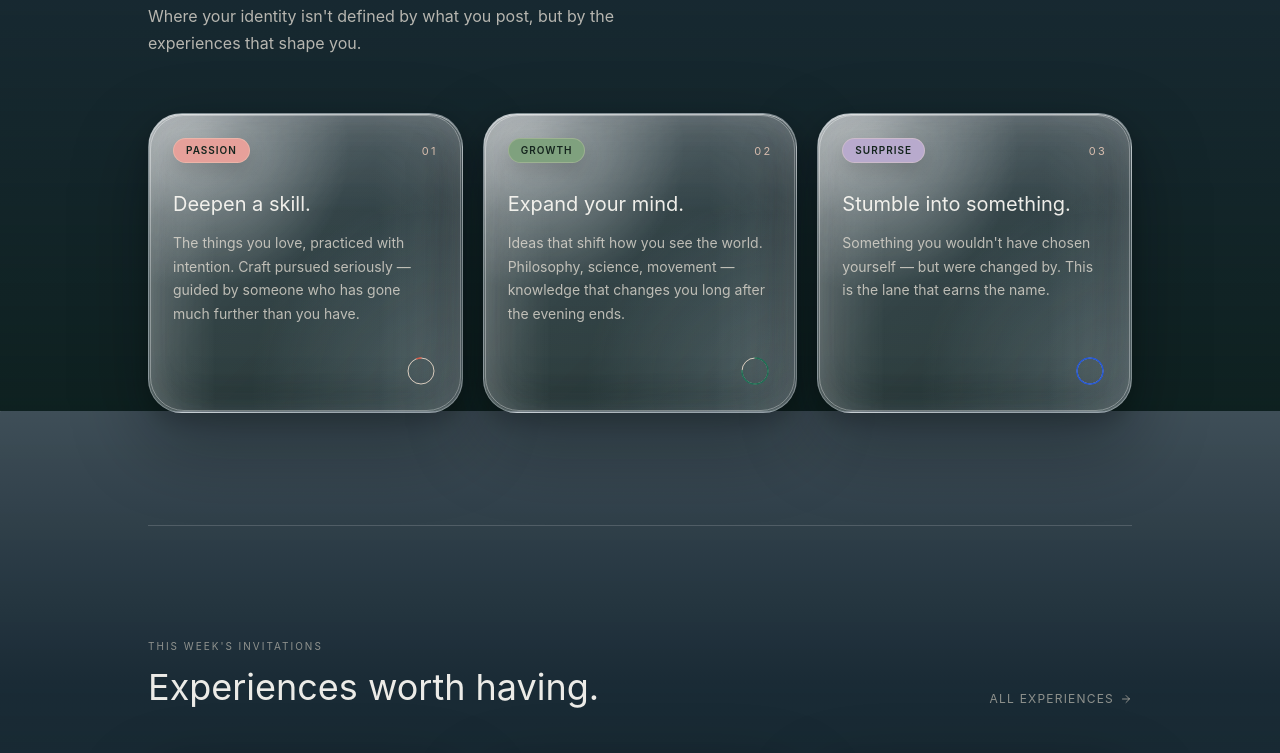
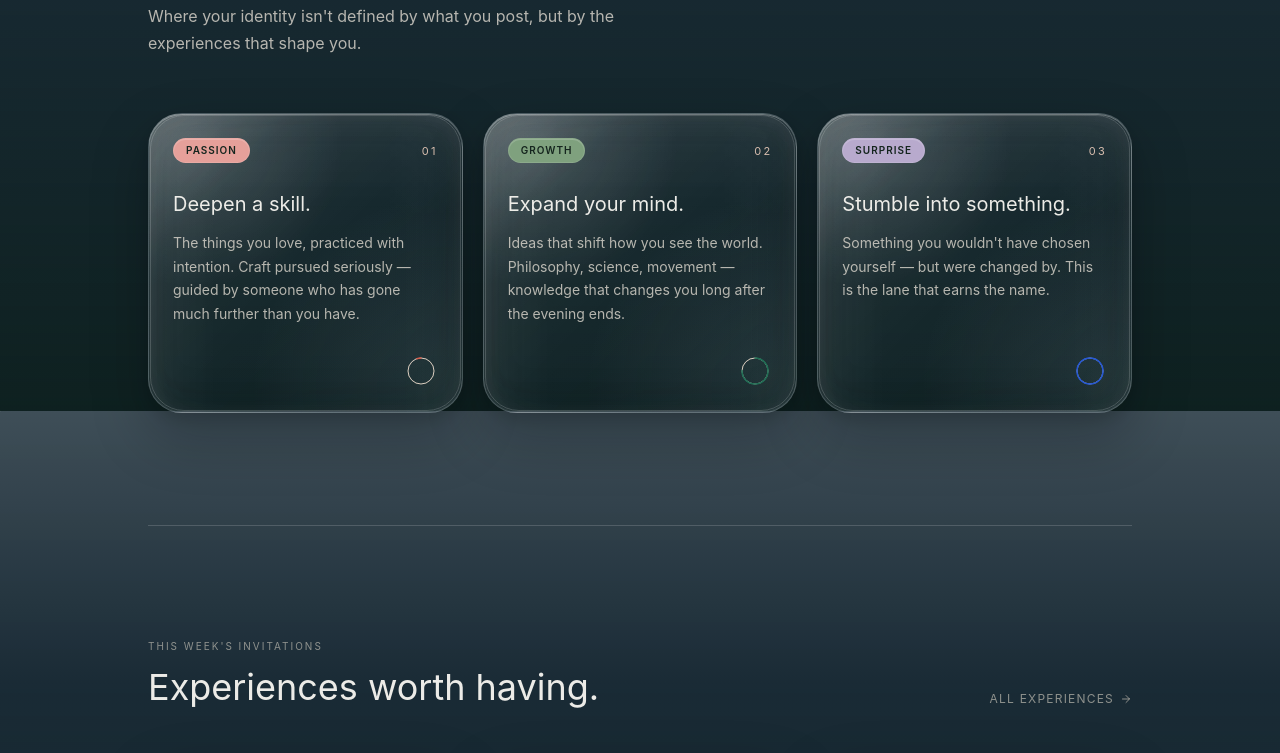
Before and after one commit to Serendipity-HQ/Serendipity-UX, a Next.js app: page / in a window 1280 px wide. Shown: the part 1989-2742 px from the top of the page. Built offline with nearby package versions, Linux system fonts and the light colour scheme; no server answers; the database is empty; grey boxes are pictures that could not be loaded.

Commit message:
Soften glass and stabilize background

```diff
--- a/app/globals.css
+++ b/app/globals.css
@@ -131,21 +131,21 @@ p {
   position: relative;
   isolation: isolate;
   border-radius: 34px;
-  border: 1px solid rgba(237, 244, 248, 0.42);
-  background-color: rgba(237, 244, 248, 0.12);
+  border: 1px solid rgba(237, 244, 248, 0.24);
+  background-color: rgba(20, 38, 46, 0.38);
   background-image:
-    linear-gradient(135deg, rgba(255, 255, 255, 0.38) 0%, rgba(255, 255, 255, 0.11) 18%, rgba(255, 255, 255, 0.035) 45%, rgba(10, 22, 28, 0.10) 100%),
-    radial-gradient(circle at 18% 12%, rgba(255, 255, 255, 0.42) 0 0.08rem, transparent 9rem),
-    radial-gradient(circle at 94% 92%, rgba(196, 214, 226, 0.24) 0 0.08rem, transparent 12rem);
+    linear-gradient(135deg, rgba(255, 255, 255, 0.18) 0%, rgba(255, 255, 255, 0.055) 24%, rgba(255, 255, 255, 0.018) 52%, rgba(6, 18, 24, 0.08) 100%),
+    radial-gradient(circle at 16% 10%, rgba(255, 255, 255, 0.15) 0 0.08rem, transparent 9rem),
+    radial-gradient(circle at 94% 92%, rgba(196, 214, 226, 0.11) 0 0.08rem, transparent 12rem);
   box-shadow:
-    inset 0 1px 0 rgba(255, 255, 255, 0.62),
-    inset 0 -1px 0 rgba(255, 255, 255, 0.14),
-    inset 18px 0 42px rgba(255, 255, 255, 0.045),
-    inset -18px 0 42px rgba(3, 15, 20, 0.13),
-    0 30px 74px rgba(2, 9, 12, 0.36),
-    0 8px 22px rgba(2, 9, 12, 0.20);
-  backdrop-filter: blur(44px) saturate(1.65) contrast(1.08) brightness(1.14);
-  -webkit-backdrop-filter: blur(44px) saturate(1.65) contrast(1.08) brightness(1.14);
+    inset 0 1px 0 rgba(255, 255, 255, 0.34),
+    inset 0 -1px 0 rgba(255, 255, 255, 0.08),
+    inset 14px 0 34px rgba(255, 255, 255, 0.025),
+    inset -14px 0 34px rgba(3, 15, 20, 0.10),
+    0 24px 56px rgba(2, 9, 12, 0.26),
+    0 6px 16px rgba(2, 9, 12, 0.14);
+  backdrop-filter: blur(22px) saturate(1.16) contrast(1.02) brightness(1.04);
+  -webkit-backdrop-filter: blur(22px) saturate(1.16) contrast(1.02) brightness(1.04);
 }
 
 .liquid-card::before,
@@ -156,9 +156,9 @@ p {
   z-index: -1;
   border-radius: inherit;
   background:
-    linear-gradient(90deg, rgba(255, 255, 255, 0.20), transparent 22%, transparent 72%, rgba(255, 255, 255, 0.12)),
-    linear-gradient(180deg, rgba(255, 255, 255, 0.16), transparent 34%);
-  opacity: 0.8;
+    linear-gradient(90deg, rgba(255, 255, 255, 0.09), transparent 24%, transparent 76%, rgba(255, 255, 255, 0.055)),
+    linear-gradient(180deg, rgba(255, 255, 255, 0.08), transparent 34%);
+  opacity: 0.58;
   pointer-events: none;
 }
 
@@ -169,11 +169,11 @@ p {
   inset: 1px;
   z-index: -1;
   border-radius: inherit;
-  border: 1px solid rgba(255, 255, 255, 0.34);
+  border: 1px solid rgba(255, 255, 255, 0.18);
   box-shadow:
-    inset 0 0 24px rgba(255, 255, 255, 0.10),
-    inset 0 16px 36px rgba(255, 255, 255, 0.055),
-    inset 0 -18px 36px rgba(4, 17, 22, 0.16);
+    inset 0 0 18px rgba(255, 255, 255, 0.045),
+    inset 0 14px 28px rgba(255, 255, 255, 0.035),
+    inset 0 -16px 30px rgba(4, 17, 22, 0.11);
   pointer-events: none;
 }
 
@@ -185,15 +185,15 @@ p {
     background 0.28s ease;
 }
 .card-lift:hover {
-  transform: translateY(-4px) scale(1.005);
-  border-color: rgba(255, 255, 255, 0.58);
+  transform: translateY(-2px) scale(1.002);
+  border-color: rgba(255, 255, 255, 0.32);
   box-shadow:
-    inset 0 1px 0 rgba(255, 255, 255, 0.74),
-    inset 0 -1px 0 rgba(255, 255, 255, 0.18),
-    inset 16px 0 40px rgba(255, 255, 255, 0.055),
-    inset -16px 0 42px rgba(3, 15, 20, 0.14),
-    0 34px 78px rgba(0, 0, 0, 0.42),
-    0 10px 26px rgba(0, 0, 0, 0.22);
+    inset 0 1px 0 rgba(255, 255, 255, 0.42),
+    inset 0 -1px 0 rgba(255, 255, 255, 0.10),
+    inset 14px 0 34px rgba(255, 255, 255, 0.03),
+    inset -14px 0 34px rgba(3, 15, 20, 0.10),
+    0 26px 58px rgba(0, 0, 0, 0.30),
+    0 8px 18px rgba(0, 0, 0, 0.16);
 }
 
 .lane-accent {
@@ -280,23 +280,23 @@ body::before {
   z-index: -1;
   pointer-events: none;
   background-image:
-    radial-gradient(circle at 12% 8%, rgba(199, 205, 229, 0.48) 0 18rem, transparent 39rem),
-    radial-gradient(circle at 88% 10%, rgba(186, 214, 224, 0.38) 0 19rem, transparent 42rem),
-    radial-gradient(circle at 48% 46%, rgba(242, 229, 214, 0.16) 0 16rem, transparent 36rem),
-    radial-gradient(circle at 82% 82%, rgba(24, 79, 58, 0.58) 0 25rem, transparent 54rem),
-    radial-gradient(circle at 8% 86%, rgba(31, 54, 68, 0.46) 0 22rem, transparent 50rem);
+    radial-gradient(circle at 12% 8%, rgba(199, 205, 229, 0.34) 0 18rem, transparent 39rem),
+    radial-gradient(circle at 88% 10%, rgba(186, 214, 224, 0.27) 0 19rem, transparent 42rem),
+    radial-gradient(circle at 48% 46%, rgba(242, 229, 214, 0.10) 0 16rem, transparent 36rem),
+    radial-gradient(circle at 82% 82%, rgba(24, 79, 58, 0.44) 0 25rem, transparent 54rem),
+    radial-gradient(circle at 8% 86%, rgba(31, 54, 68, 0.34) 0 22rem, transparent 50rem);
   background-size: 100% 100%;
   background-repeat: no-repeat;
-  transform: translate3d(-1.5vmax, -1vmax, 0) scale(1.02);
+  opacity: 0.82;
+  transform: translate3d(0, 0, 0) scale(1.01);
   transform-origin: center;
-  animation: ambient-bokeh-drift 62s ease-in-out infinite alternate;
-  will-change: transform;
+  animation: none;
 }
 
 .liquid-card,
 .liquid-panel {
-  backdrop-filter: blur(46px) saturate(1.75) contrast(1.08) brightness(1.16) !important;
-  -webkit-backdrop-filter: blur(46px) saturate(1.75) contrast(1.08) brightness(1.16) !important;
+  backdrop-filter: blur(22px) saturate(1.16) contrast(1.02) brightness(1.04) !important;
+  -webkit-backdrop-filter: blur(22px) saturate(1.16) contrast(1.02) brightness(1.04) !important;
 }
 
 @keyframes ambient-bokeh-drift {
--- a/app/layout.tsx
+++ b/app/layout.tsx
@@ -39,17 +39,17 @@ export default function RootLayout({ children }: { children: React.ReactNode })
                 z-index: 0 !important;
                 pointer-events: none !important;
                 background-image:
-                  radial-gradient(circle at 12% 8%, rgba(199, 205, 229, 0.48) 0 18rem, transparent 39rem),
-                  radial-gradient(circle at 88% 10%, rgba(186, 214, 224, 0.38) 0 19rem, transparent 42rem),
-                  radial-gradient(circle at 48% 46%, rgba(242, 229, 214, 0.16) 0 16rem, transparent 36rem),
-                  radial-gradient(circle at 82% 82%, rgba(24, 79, 58, 0.58) 0 25rem, transparent 54rem),
-                  radial-gradient(circle at 8% 86%, rgba(31, 54, 68, 0.46) 0 22rem, transparent 50rem) !important;
+                  radial-gradient(circle at 12% 8%, rgba(199, 205, 229, 0.34) 0 18rem, transparent 39rem),
+                  radial-gradient(circle at 88% 10%, rgba(186, 214, 224, 0.27) 0 19rem, transparent 42rem),
+                  radial-gradient(circle at 48% 46%, rgba(242, 229, 214, 0.10) 0 16rem, transparent 36rem),
+                  radial-gradient(circle at 82% 82%, rgba(24, 79, 58, 0.44) 0 25rem, transparent 54rem),
+                  radial-gradient(circle at 8% 86%, rgba(31, 54, 68, 0.34) 0 22rem, transparent 50rem) !important;
                 background-size: 100% 100% !important;
                 background-repeat: no-repeat !important;
-                transform: translate3d(-1.5vmax, -1vmax, 0) scale(1.02);
+                opacity: 0.82 !important;
+                transform: translate3d(0, 0, 0) scale(1.01);
                 transform-origin: center;
-                animation: serendipity-bokeh-bleed 62s ease-in-out infinite alternate !important;
-                will-change: transform;
+                animation: none !important;
               }
 
               body > :not(script):not(style) {
@@ -65,7 +65,8 @@ export default function RootLayout({ children }: { children: React.ReactNode })
 
               .liquid-card,
               .liquid-panel {
-                backdrop-filter: blur(46px) saturate(1.75) contrast(1.08) brightness(1.16) !important;
+                backdrop-filter: blur(22px) saturate(1.16) contrast(1.02) brightness(1.04) !important;
+                -webkit-backdrop-filter: blur(22px) saturate(1.16) contrast(1.02) brightness(1.04) !important;
               }
 
               @media (prefers-reduced-motion: reduce) {
--- a/components/LaneBadge.tsx
+++ b/components/LaneBadge.tsx
@@ -2,15 +2,15 @@ import { LANE_LABELS } from '@/lib/constants'
 import type { Lane } from '@/lib/types'
 
 const COLORS: Record<Lane, string> = {
-  passion: 'bg-[#E6A09A] text-[#15251E] border border-[#F8E1C5]/30',
-  growth:  'bg-[#7FA17E] text-[#15251E] border border-[#F8E1C5]/25',
-  surprise:'bg-[#B8AACD] text-[#15251E] border border-[#F8E1C5]/30',
+  passion: 'bg-[#E6A09A] text-[#15251E] border border-white/10',
+  growth:  'bg-[#7FA17E] text-[#15251E] border border-white/10',
+  surprise:'bg-[#B8AACD] text-[#15251E] border border-white/10',
 }
 
 export default function LaneBadge({ lane, size = 'sm' }: { lane: Lane; size?: 'sm' | 'xs' }) {
   return (
     <span
-      className={`inline-flex items-center rounded-full font-semibold tracking-widest uppercase shadow-[0_8px_20px_rgba(0,0,0,0.18)] ${COLORS[lane]} ${
+      className={`inline-flex items-center rounded-full font-semibold tracking-widest uppercase shadow-[inset_0_1px_0_rgba(255,255,255,0.18)] ${COLORS[lane]} ${
         size === 'xs' ? 'text-[9px] px-2 py-0.5' : 'text-[10px] px-3 py-1'
       }`}
     >
--- a/components/Nav.tsx
+++ b/components/Nav.tsx
@@ -21,7 +21,7 @@ export default function Nav() {
 
   if (isPublicPage || !isLoggedIn) {
     return (
-      <header className="sticky top-0 z-50 bg-white/8 backdrop-blur-2xl border-b border-white/14">
+      <header className="sticky top-0 z-50 bg-[#172832]/42 backdrop-blur-md border-b border-white/8">
         <div className="max-w-6xl mx-auto px-5 h-14 flex items-center justify-between">
           <Link href="/" className="flex items-center gap-2 group">
             <Leaf className="w-4 h-4 text-[#F8E1C5] transition-transform duration-300 group-hover:rotate-12" strokeWidth={1.5} />
@@ -45,7 +45,7 @@ export default function Nav() {
   return (
     <>
       {/* Desktop top nav */}
-      <header className="hidden md:block sticky top-0 z-50 bg-white/8 backdrop-blur-2xl border-b border-white/14">
+      <header className="hidden md:block sticky top-0 z-50 bg-[#172832]/42 backdrop-blur-md border-b border-white/8">
         <div className="max-w-6xl mx-auto px-6 h-14 flex items-center justify-between">
           <Link href="/home" className="flex items-center gap-2 group">
             <Leaf className="w-4 h-4 text-[#F8E1C5] transition-transform duration-300 group-hover:rotate-12" strokeWidth={1.5} />
@@ -59,7 +59,7 @@ export default function Nav() {
                   key={href}
                   href={href}
                   className={`flex items-center gap-1.5 px-4 py-2 rounded-full text-xs tracking-widest uppercase transition-all duration-200 ${
-                    active ? 'bg-white/18 text-cream shadow-sm border border-white/16' : 'text-muted hover:text-charcoal hover:bg-white/10'
+                    active ? 'bg-white/10 text-cream border border-white/10' : 'text-muted hover:text-charcoal hover:bg-white/[0.06]'
                   }`}
                 >
                   <Icon className="w-3.5 h-3.5" strokeWidth={1.5} />
@@ -72,7 +72,7 @@ export default function Nav() {
       </header>
 
       {/* Mobile bottom nav */}
-      <nav className="md:hidden fixed bottom-0 left-0 right-0 z-50 bg-white/8 backdrop-blur-2xl border-t border-white/14">
+      <nav className="md:hidden fixed bottom-0 left-0 right-0 z-50 bg-[#172832]/52 backdrop-blur-md border-t border-white/8">
         <div className="flex">
           {NAV_ITEMS.map(({ href, label, icon: Icon }) => {
             const active = pathname === href || pathname.startsWith(href + '/')
```
